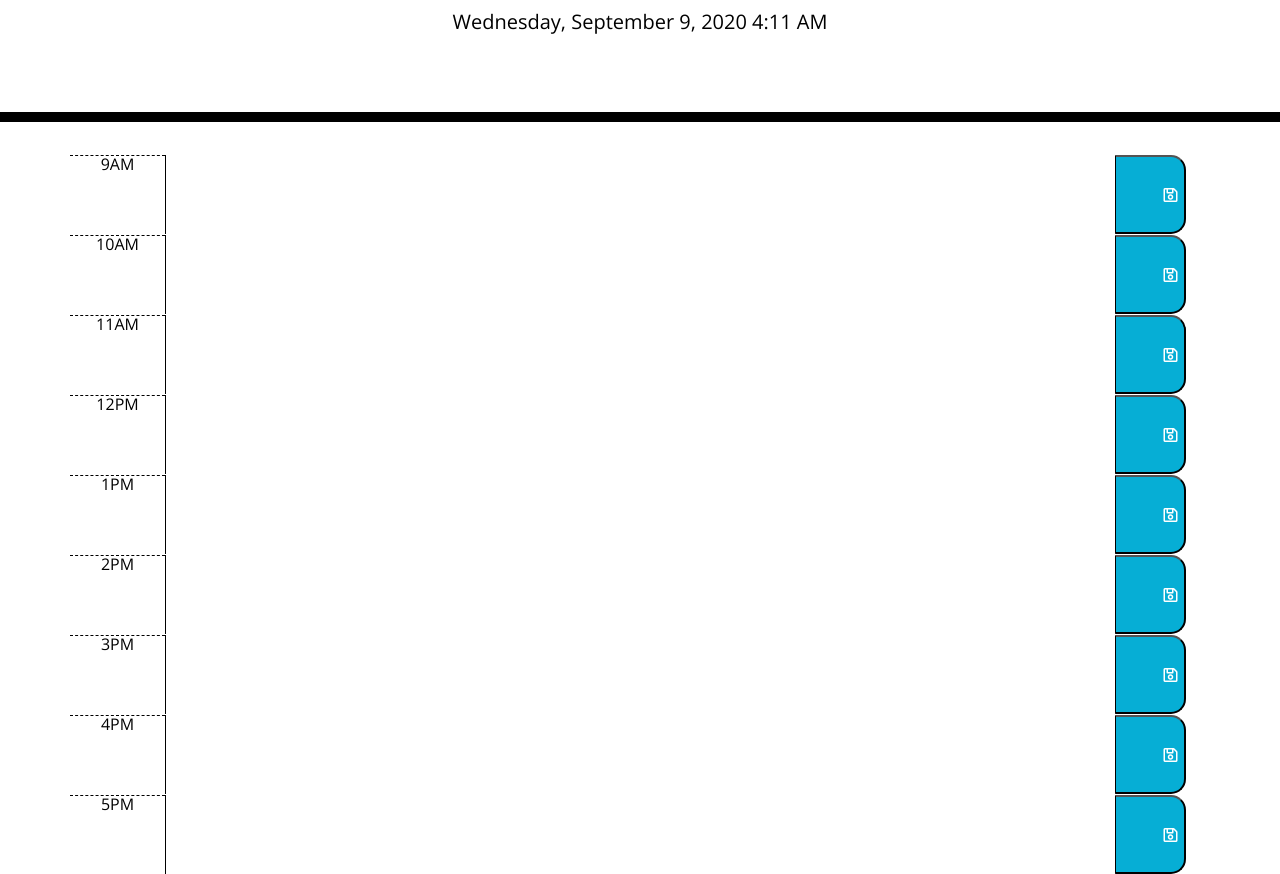
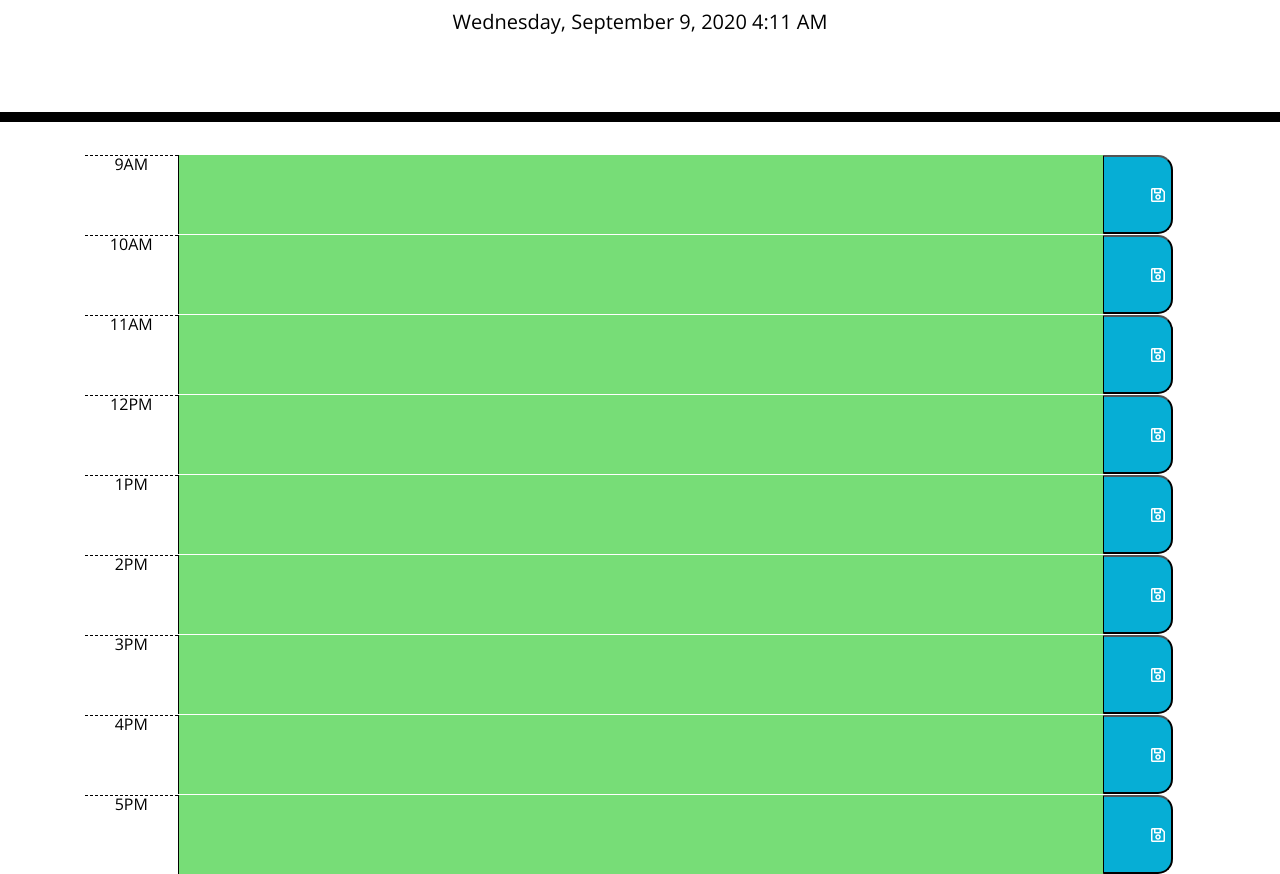
Before and after one commit to Skirkp18/Work_Day_Scheduler, a plain HTML site: page index.html in a window 1280 px wide. Shown: the part 182-1056 px from the top of the page. Drawn offline with nearby package versions, Linux system fonts and the light colour scheme.

Commit message:
added if statements to change background color based upon current time

```diff
--- a/index.html
+++ b/index.html
@@ -31,10 +31,10 @@
     <div class="container">
       <!-- Timeblocks go here -->
       <!-- 9am -->
-      <div class="time-block">
+      <div class="container time-block">
         <div class="row">
         <div class="col-1 hour">9AM</div>
-        <textarea class="col-10 description">
+        <textarea class="col-10 description" id="9">
         </textarea>
         <button class="saveBtn">
           <i class="far fa-save"></i>
@@ -42,10 +42,10 @@
         </div>
       </div>
       <!-- 10am -->
-      <div class="time-block">
+      <div class="container time-block">
         <div class="row">
         <div class="col-1 hour">10AM</div>
-        <textarea class="col-10 description">
+        <textarea class="col-10 description" id="10">
         </textarea>
         <button class="saveBtn">
           <i class="far fa-save"></i>
@@ -53,10 +53,10 @@
         </div>
       </div>
       <!-- 11am -->
-      <div class="time-block">
+      <div class="container time-block">
         <div class="row">
         <div class="col-1 hour">11AM</div>
-        <textarea class="col-10 description">
+        <textarea class="col-10 description" id="11">
         </textarea>
         <button class="saveBtn">
           <i class="far fa-save"></i>
@@ -64,10 +64,10 @@
         </div>
       </div>
       <!-- 12pm -->
-      <div class="time-block">
+      <div class="container time-block">
         <div class="row">
         <div class="col-1 hour">12PM</div>
-        <textarea class="col-10 description">
+        <textarea class="col-10 description" id="12">
         </textarea>
         <button class="saveBtn">
           <i class="far fa-save"></i>
@@ -75,10 +75,10 @@
         </div>
       </div>
       <!-- 1pm -->
-      <div class="time-block">
+      <div class="container time-block">
         <div class="row">
         <div class="col-1 hour">1PM</div>
-        <textarea class="col-10 description">
+        <textarea class="col-10 description" id="13">
         </textarea>
         <button class="saveBtn">
           <i class="far fa-save"></i>
@@ -86,10 +86,10 @@
         </div>
       </div>
       <!-- 2pm -->
-      <div class="time-block">
+      <div class="container time-block">
         <div class="row">
         <div class="col-1 hour">2PM</div>
-        <textarea class="col-10 description">
+        <textarea class="col-10 description" id="14">
         </textarea>
         <button class="saveBtn">
           <i class="far fa-save"></i>
@@ -97,10 +97,10 @@
         </div>
       </div>
       <!-- 3pm -->
-      <div class="time-block">
+      <div class="container time-block">
         <div class="row">
         <div class="col-1 hour">3PM</div>
-        <textarea class="col-10 description">
+        <textarea class="col-10 description" id="15">
         </textarea>
         <button class="saveBtn">
           <i class="far fa-save"></i>
@@ -108,10 +108,10 @@
         </div>
       </div>
       <!-- 4pm -->
-      <div class="time-block">
+       <div class="container time-block">
          <div class="row">
         <div class="col-1 hour">4PM</div>
-        <textarea class="col-10 description">
+        <textarea class="col-10 description" id="16">
         </textarea>
         <button class="saveBtn">
           <i class="far fa-save"></i>
@@ -119,10 +119,10 @@
          </div>
       </div>
       <!-- 5pm -->
-      <div class="time-block">
+        <div class="container time-block">
           <div class="row">
         <div class="col-1 hour">5PM</div>
-        <textarea class="col-10 description">
+        <textarea class="col-10 description" id="17">
         </textarea>
         <button class="saveBtn">
           <i class="far fa-save"></i>
@@ -130,13 +130,27 @@
         </div>
       </div>
 
+
     <script src="https://code.jquery.com/jquery-3.4.1.min.js"></script>
     <script src="https://cdnjs.cloudflare.com/ajax/libs/moment.js/2.24.0/moment.min.js"></script>
 
     <script>
 
       // vars
+      var textInput = $("textarea");
+      var saveBtn = $("button");
       var savedTodos = [];
+      var currentHour = moment().hour();
+      var textBackground = $("textarea")
+      var hourNine = ($("#9"));
+      var hourTen = ($("#10"));
+      var hourEleven = ($("#11"));
+      var hourTewelve = ($("#12"));
+      var hourThirteen = ($("#13"));
+      var hourFourteen = ($("#14"));
+      var hourFifthteen = ($("#15"));
+      var hourSixteen = ($("#16"));
+      var hourSeventeen = ($("#17"));
 
       // add current date and time to header
       $("#currentDay").append(moment().format('LLLL'));
@@ -145,21 +159,92 @@
 
       function readFromLocalStorage() {
 
-        for (var i = 0; i < saveTodos.length; i++) {
+        // var savedTodos = localStorage.getItem(JSON.parse("schedule"));
 
-          var savedTodos = localStorage.getItem(JSON.parse("schedule"));
+        console.log(moment());
+        console.log(moment().hour());
+        console.log(hourNine);
 
+        if (currentHour > 9) {
+          hourNine.attr("class", "col-10 description past");
+        } else if (currentHour < 9) {
+          hourNine.attr("class", "col-10 description future");
+        } else {
+          hourNine.attr("class", "col-10 description present");
+        }
 
+        if (currentHour > 10) {
+          hourTen.attr("class", "col-10 description past");
+        } else if (currentHour < 10) {
+          hourTen.attr("class", "col-10 description future");
+        } else {
+          hourTen.attr("class", "col-10 description present");
+        }
 
+        if (currentHour > 11) {
+          hourEleven.attr("class", "col-10 description past");
+        } else if (currentHour < 11) {
+          hourEleven.attr("class", "col-10 description future");
+        } else {
+          hourEleven.attr("class", "col-10 description present");
         }
+
+        if (currentHour > 12) {
+          hourTewelve.attr("class", "col-10 description past");
+        } else if (currentHour < 12) {
+          hourTewelve.attr("class", "col-10 description future");
+        } else {
+          hourTewelve.attr("class", "col-10 description present");
+        }
+
+        if (currentHour > 13) {
+          hourThirteen.attr("class", "col-10 description past");
+        } else if (currentHour < 13) {
+          hourThirteen.attr("class", "col-10 description future");
+        } else {
+          hourThirteen.attr("class", "col-10 description present");
+        }
+
+        if (currentHour > 14) {
+          hourFourteen.attr("class", "col-10 description past");
+        } else if (currentHour < 14) {
+          hourFourteen.attr("class", "col-10 description future");
+        } else {
+          hourFourteen.attr("class", "col-10 description present");
+        }
+
+        if (currentHour > 15) {
+          hourFifthteen.attr("class", "col-10 description past");
+        } else if (currentHour < 15) {
+          hourFifthteen.attr("class", "col-10 description future");
+        } else {
+          hourFifthteen.attr("class", "col-10 description present");
+        }
+
+        if (currentHour > 16) {
+          hourSixteen.attr("class", "col-10 description past");
+        } else if (currentHour < 16) {
+          hourSixteen.attr("class", "col-10 description future");
+        } else {
+          hourSixteen.attr("class", "col-10 description present");
+        }
+
+        if (currentHour > 17) {
+          hourSeventeen.attr("class", "col-10 description past");
+        } else if (currentHour < 17) {
+          hourSeventeen.attr("class", "col-10 description future");
+        } else {
+          hourSeventeen.attr("class", "col-10 description present");
+        }
+
       }
 
 	  // function writeToLocalStorage()
     function writeToLocalStorage(event) {
+      console.log("click");
 
 
 
-      console.log("click");
 
 
     };
@@ -171,10 +256,15 @@
 
 
 	  // call readFromLocalStorage()
+    readFromLocalStorage();
 
     // button click event listener
-   $(".saveBtn").on("click", function(event) {
+   $(".time-block").on("click", function(event) {
+    if (event.target.className == "saveBtn") {
+    time = this.id;
+    todo =
      writeToLocalStorage(event);
+    }
    });
 
 
```
Lines whose indentation alone changed are shown as unchanged.
